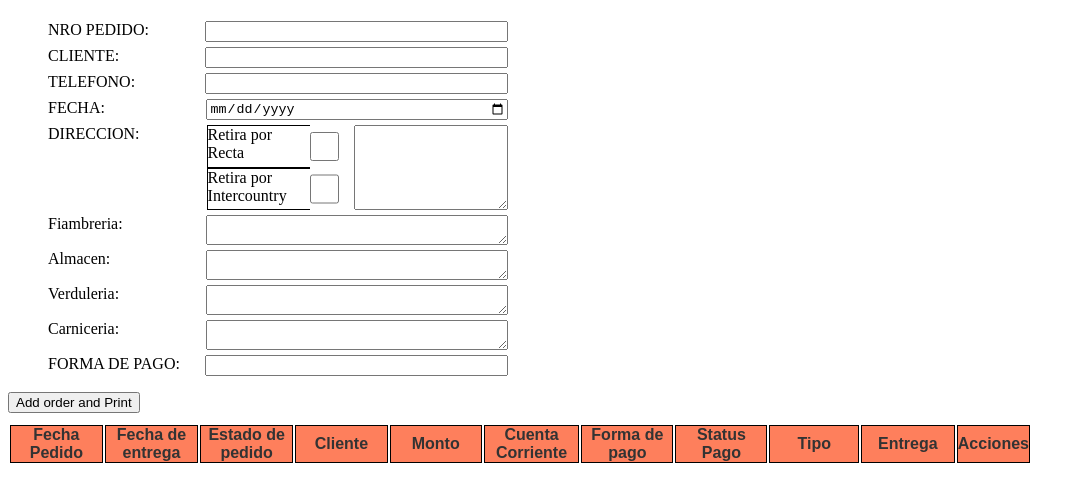
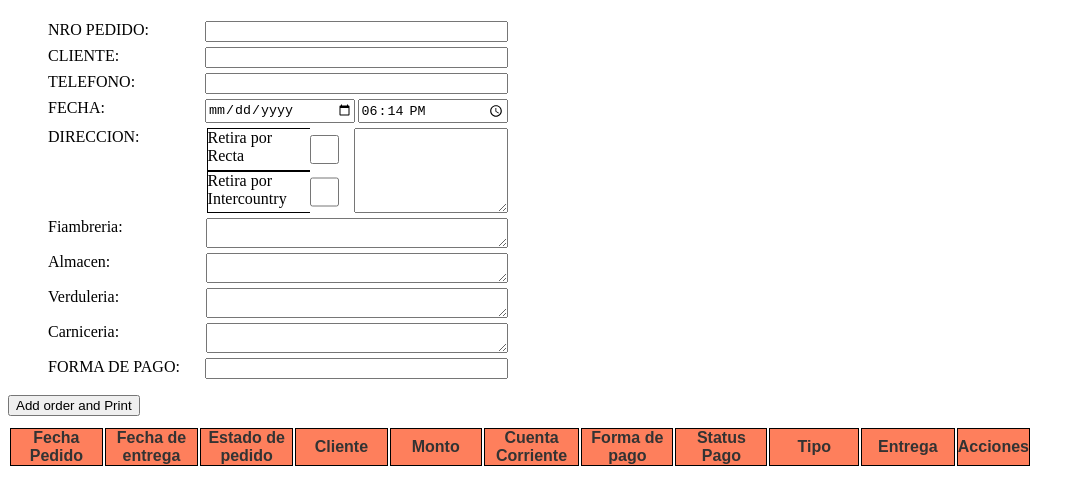
Before and after one commit to Traczuit/AlCampoPedidos, a plain HTML site: page index.html in a window 1280 px wide. Shown: the whole page, without its empty margins (0-1085 px from the left). Drawn offline with Linux system fonts and the light colour scheme.

Commit message:
added timepicker that is 1 hour ahead of current time

```diff
--- a/index.html
+++ b/index.html
@@ -24,7 +24,10 @@
           </li>
           <li class="item">
             <p>FECHA:</p>
-            <input type="date" id="fecha" />
+            <div id="datetime-div">
+              <input type="date" id="fecha" />
+              <input type="time" name="Hora" id="timepicker" />
+            </div>
           </li>
           <li class="item direccion-item">
             <p>DIRECCION:</p>
@@ -43,7 +46,6 @@
                   value="RETIRA POR RECTA"
                   class="checkbox"
                   onclick="uncheck(checkbox2)"
-
                 />
                 <input
                   type="checkbox"
@@ -108,6 +110,24 @@
     if (mm < 10) mm = "0" + mm;
 
     const formattedToday = `${dd}/${mm}/${yyyy}`;
+
+    var timepicker = document.getElementById("timepicker");
+    updateTimepicker(); // Update the time picker immediately
+    setInterval(updateTimepicker, 30000); // Check the time every minute
+
+    function updateTimepicker() {
+      var now = new Date();
+      var hourLater = new Date(now.getTime() + 60 * 60 * 1000);
+      var hourLaterHour = hourLater.getHours();
+      var hourLaterMinute = hourLater.getMinutes();
+      var hourLaterString =
+        (hourLaterHour < 10 ? "0" : "") +
+        hourLaterHour +
+        ":" +
+        (hourLaterMinute < 10 ? "0" : "") +
+        hourLaterMinute;
+      timepicker.value = hourLaterString;
+    }
 
     const checkbox1 = document.getElementById("checkbox1");
     const checkbox2 = document.getElementById("checkbox2");
@@ -174,6 +194,7 @@
         telefono: telefono.value,
         fechaPedido: formattedToday,
         fechaEntrega: ddMmYyyyFormatter(fecha),
+        horaEntrega: timepicker.value,
         direccion: direccionChecker(direccion),
         fiambreria: fiambreArray,
         almacen: almacArray,
@@ -226,6 +247,8 @@
       document.getElementById("almacen").value = "";
       document.getElementById("verduleria").value = "";
       document.getElementById("carniceria").value = "";
+      checkbox1.checked = false;
+      checkbox2.checked = false;
       if (typeof nro.value == "string") {
         updatedValue = parseInt(nro.value, 10);
         updatedValue += 1;
@@ -258,7 +281,7 @@
       var a = window.open("", "", "height=900, width=800");
       a.document.write("<html>");
       a.document.write(
-        `<body > <p>PEDIDO<br><br>NRO: ${thingy.nro}<br>CLIENTE: ${thingy.cliente}<br>TELEFONO: ${thingy.telefono}<br>FECHA: ${thingy.fechaEntrega}  <br>DIRECCION: ${thingy.direccion}<br> <br>Fiambreria:<br><div id='listaFiambreria'></div><br>Almacen:<br><div id='listaAlmacen'></div><br>Verduleria:<br><div id='listaVerduleria'></div><br>Carniceria:<br><div id='listaCarniceria'></div><br>FORMA DE PAGO: ${thingy.formaDePago}</p>`
+        `<body > <p>PEDIDO<br><br>NRO: ${thingy.nro}<br>CLIENTE: ${thingy.cliente}<br>TELEFONO: ${thingy.telefono}<br>FECHA: ${thingy.fechaEntrega}  <br>DIRECCION: ${thingy.direccion}   <strong>${thingy.horaEntrega}</strong><br> <br>Fiambreria:<br><div id='listaFiambreria'></div><br>Almacen:<br><div id='listaAlmacen'></div><br>Verduleria:<br><div id='listaVerduleria'></div><br>Carniceria:<br><div id='listaCarniceria'></div><br>FORMA DE PAGO: ${thingy.formaDePago}</p>`
       );
       a.document.write("</body></html>");
       a.document.close();
--- a/style.css
+++ b/style.css
@@ -5,6 +5,22 @@
   padding: 5px 0 0 0;
   justify-content: space-between;
   align-items: space-between;
+}
+
+#datetime-div{
+  display: flex;
+  width: 303px;
+  justify-content: space-between;
+}
+
+#fecha{
+  width: 48%;
+  margin: 0;
+}
+
+#timepicker{
+  width: 48%;
+  margin: 0;
 }
 
 .direccion-item {
```
